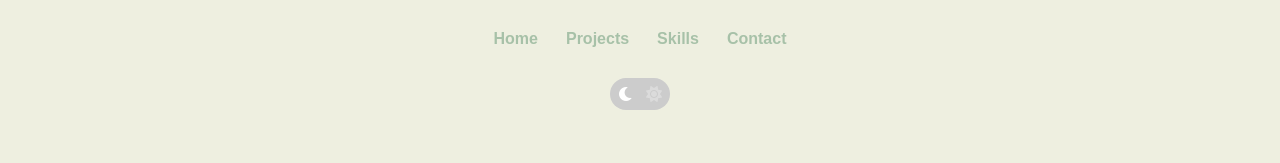
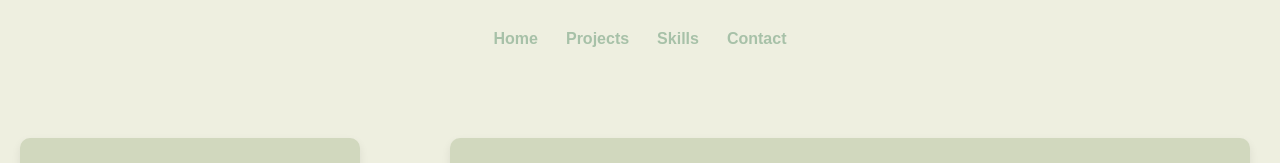
Before and after one commit to dipanshu-c/dipanshu-c.github.io, a plain HTML site: page index.html in a window 1280 px wide. Shown: the top 163 px of the page. Drawn offline with nearby package versions, Linux system fonts and the light colour scheme.

Commit message:
Update index.html

```diff
--- a/index.html
+++ b/index.html
@@ -20,13 +20,6 @@
             <li><a href="#skills">Skills</a></li>
             <li><a href="#contact">Contact</a></li>
         </ul>
-      <label class="switch">
-        <input type="checkbox" id="theme-toggle">
-        <span class="slider">
-          <i class="fas fa-moon moon-icon"></i>
-          <i class="fas fa-sun sun-icon"></i>
-        </span>
-      </label>
     </div>
   <div id = "home" class="main-container">
   <div class="card-column">
```
